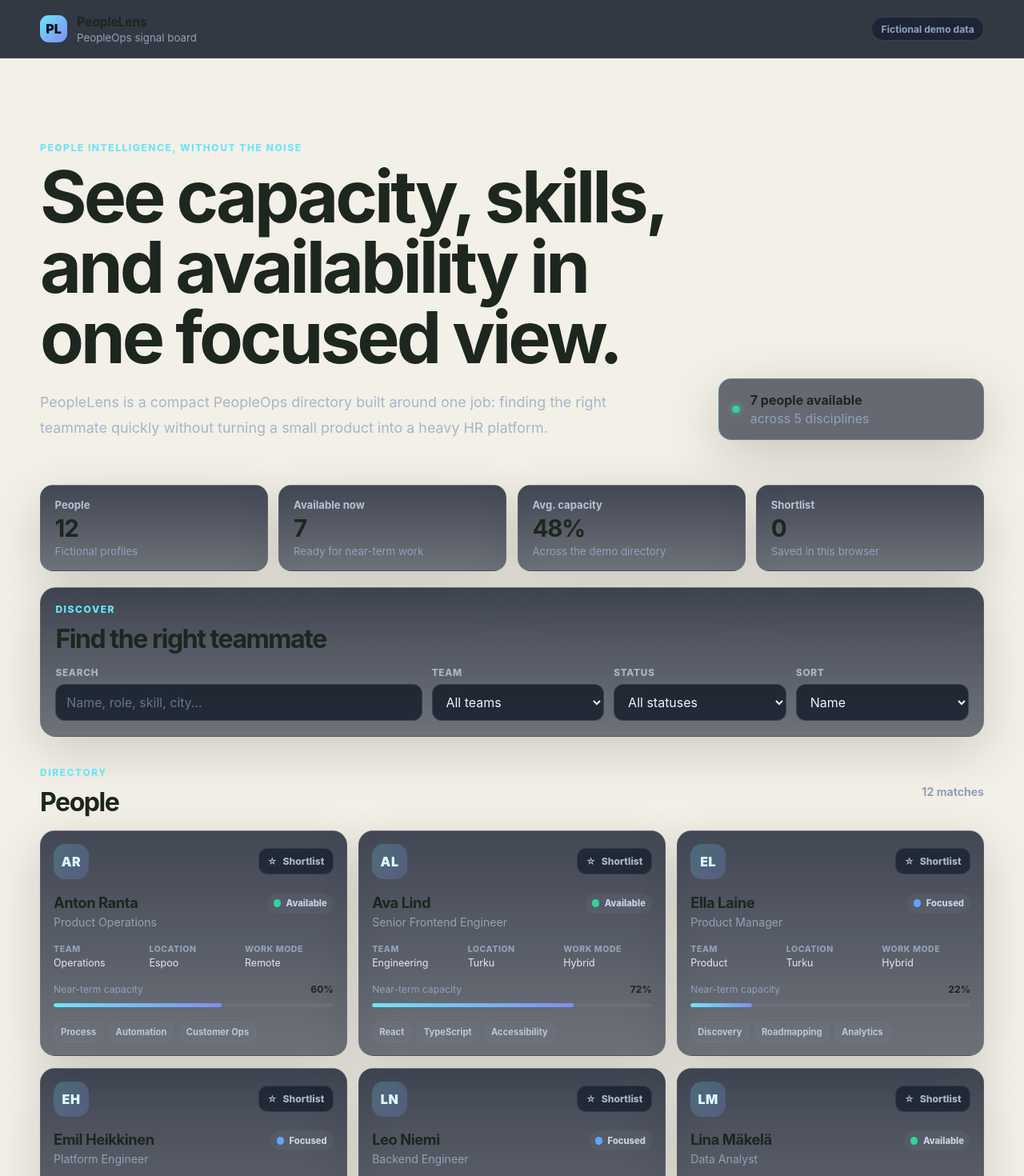
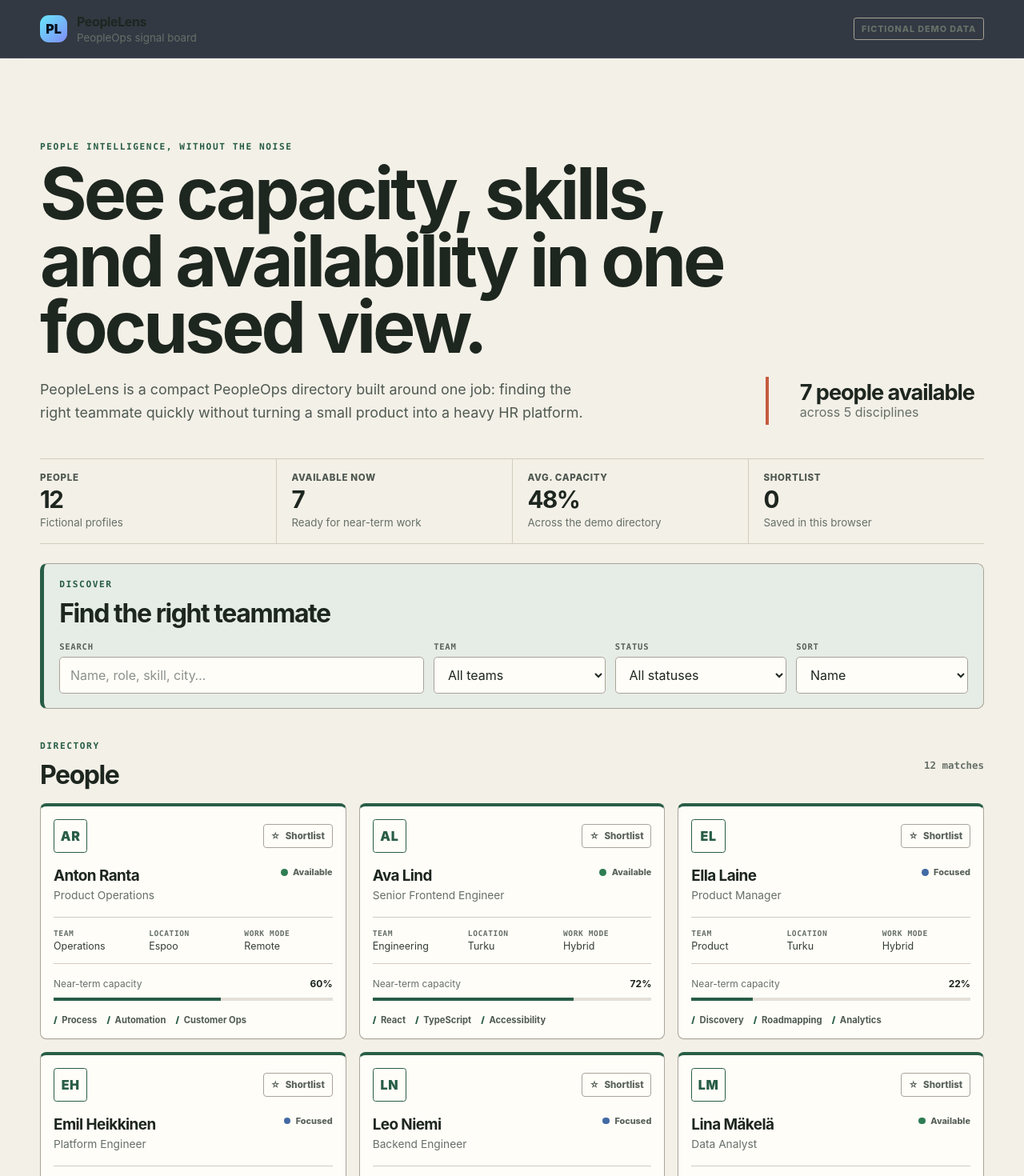
Before and after one commit to MykolaDotsenko/BearIT-employees-list, a React (Vite) app: page / in a window 1280 px wide. Shown: the top 1470 px of the page at 80% size. Built offline with nearby package versions, Linux system fonts and the light colour scheme.

Commit message:
design: replace generic SaaS styling with PeopleLens signal-board language

```diff
--- a/src/App.css
+++ b/src/App.css
@@ -1,7 +1,7 @@
 main {
   width: min(1180px, calc(100% - 2rem));
   margin: 0 auto;
-  padding: 4.5rem 0 2.5rem;
+  padding: 3.75rem 0 2.5rem;
 }
 
 .skip-link {
@@ -10,12 +10,14 @@ main {
   left: 0.75rem;
   z-index: 100;
   transform: translateY(-160%);
-  border-radius: 0.65rem;
-  background: #f8fafc;
-  color: #08111f;
+  border: 2px solid var(--ink);
+  border-radius: 0.25rem;
+  background: var(--surface);
+  color: var(--ink);
   padding: 0.65rem 0.85rem;
   text-decoration: none;
   font-weight: 800;
+  box-shadow: 3px 3px 0 var(--ink);
 }
 
 .skip-link:focus {
@@ -35,43 +37,48 @@ main {
 }
 
 .brand strong {
-  letter-spacing: -0.02em;
+  letter-spacing: -0.025em;
 }
 
 .brand small,
 .demo-badge,
 .hero-signal span,
+.hero-signal small,
 .stats-grid small,
 .person-heading p,
 .person-meta dt,
 .capacity-row span,
 .page-footer {
-  color: #91a1b9;
+  color: var(--muted);
 }
 
 .demo-badge {
-  border: 1px solid rgba(148, 163, 184, 0.22);
-  border-radius: 999px;
-  background: rgba(15, 23, 42, 0.56);
-  padding: 0.42rem 0.7rem;
-  font-size: 0.76rem;
-  font-weight: 700;
+  border: 1px solid var(--line-strong);
+  border-radius: 0.2rem;
+  background: transparent;
+  padding: 0.38rem 0.55rem;
+  font-size: 0.68rem;
+  font-weight: 800;
+  letter-spacing: 0.08em;
+  text-transform: uppercase;
 }
 
 .hero {
   display: grid;
-  grid-template-columns: minmax(0, 1.6fr) minmax(240px, 0.65fr);
-  gap: 2rem;
+  grid-template-columns: minmax(0, 1.75fr) minmax(220px, 0.55fr);
+  gap: 2.5rem;
   align-items: end;
-  padding: 2rem 0 3.5rem;
+  border-bottom: 1px solid var(--line);
+  padding: 2.75rem 0 2.6rem;
 }
 
 .eyebrow {
   margin: 0 0 0.65rem;
-  color: #67e8f9;
-  font-size: 0.75rem;
+  color: var(--forest);
+  font-family: ui-monospace, SFMono-Regular, Menlo, Consolas, monospace;
+  font-size: 0.7rem;
   font-weight: 800;
-  letter-spacing: 0.13em;
+  letter-spacing: 0.14em;
   text-transform: uppercase;
 }
 
@@ -80,89 +87,109 @@ main {
 .results-heading h2,
 .empty-state h2 {
   margin: 0;
+  color: var(--ink);
   letter-spacing: -0.045em;
 }
 
 .hero h1 {
   max-width: 900px;
-  font-size: clamp(2.7rem, 7vw, 5.8rem);
-  line-height: 0.98;
+  font-size: clamp(3rem, 7vw, 6.2rem);
+  line-height: 0.93;
 }
 
 .hero-copy {
-  max-width: 720px;
+  max-width: 690px;
   margin: 1.35rem 0 0;
-  color: #a8b5c8;
+  color: #4f5a52;
   font-size: clamp(1rem, 2vw, 1.12rem);
-  line-height: 1.75;
+  line-height: 1.65;
 }
 
 .hero-signal {
-  display: flex;
-  align-items: center;
-  gap: 0.8rem;
-  border: 1px solid rgba(103, 232, 249, 0.2);
-  border-radius: 1rem;
-  background: rgba(15, 23, 42, 0.62);
-  padding: 1rem;
-  box-shadow: 0 20px 70px rgba(0, 0, 0, 0.18);
+  display: grid;
+  grid-template-columns: auto 1fr;
+  gap: 0.85rem;
+  align-items: start;
+  border-left: 4px solid var(--coral);
+  padding: 0.35rem 0 0.35rem 1rem;
+}
+
+.signal-index {
+  color: var(--coral) !important;
+  font-family: ui-monospace, SFMono-Regular, Menlo, Consolas, monospace;
+  font-size: 0.64rem !important;
+  font-weight: 900;
+  letter-spacing: 0.12em;
+  text-transform: uppercase;
 }
 
 .hero-signal > div {
   display: grid;
-  gap: 0.18rem;
+  gap: 0.1rem;
+}
+
+.hero-signal strong {
+  color: var(--ink);
+  font-size: 1.7rem;
+  letter-spacing: -0.04em;
+  line-height: 1;
+}
+
+.hero-signal small {
+  font-size: 0.76rem;
 }
 
 .signal-dot,
 .status-dot {
   flex: 0 0 auto;
-  width: 0.6rem;
-  height: 0.6rem;
+  width: 0.55rem;
+  height: 0.55rem;
   border-radius: 50%;
-}
-
-.signal-dot {
-  background: #34d399;
-  box-shadow: 0 0 0 0.35rem rgba(52, 211, 153, 0.12);
 }
 
 .stats-grid {
   display: grid;
   grid-template-columns: repeat(4, minmax(0, 1fr));
-  gap: 0.85rem;
-  margin-bottom: 1.25rem;
-}
-
-.stats-grid article,
-.filter-panel,
-.person-card,
-.empty-state {
-  border: 1px solid rgba(148, 163, 184, 0.16);
-  background: linear-gradient(180deg, rgba(15, 23, 42, 0.78), rgba(15, 23, 42, 0.58));
-  box-shadow: 0 18px 65px rgba(0, 0, 0, 0.16);
+  margin: 0 0 1.5rem;
+  border-bottom: 1px solid var(--line);
 }
 
 .stats-grid article {
   display: grid;
-  gap: 0.2rem;
-  border-radius: 1rem;
-  padding: 1rem 1.1rem;
+  gap: 0.16rem;
+  padding: 1rem 1.15rem 1.15rem;
+  border-left: 1px solid var(--line);
+}
+
+.stats-grid article:first-child {
+  border-left: 0;
+  padding-left: 0;
+}
+
+.stats-grid article:last-child {
+  padding-right: 0;
 }
 
 .stats-grid article > span {
-  color: #b5c1d2;
-  font-size: 0.82rem;
-  font-weight: 700;
+  color: #4d574f;
+  font-size: 0.72rem;
+  font-weight: 800;
+  letter-spacing: 0.06em;
+  text-transform: uppercase;
 }
 
 .stats-grid strong {
+  color: var(--ink);
   font-size: 1.85rem;
-  letter-spacing: -0.04em;
+  letter-spacing: -0.05em;
 }
 
 .filter-panel {
-  border-radius: 1.25rem;
-  padding: 1.15rem;
+  border: 1px solid var(--line-strong);
+  border-left: 5px solid var(--forest);
+  border-radius: 0.55rem;
+  background: var(--surface-muted);
+  padding: 1.15rem 1.2rem;
 }
 
 .filter-heading-row,
@@ -190,19 +217,22 @@ main {
 .text-button,
 .pin-button,
 .empty-state button {
-  border: 0;
-  border-radius: 0.7rem;
   font-weight: 800;
 }
 
 .text-button {
+  border: 0;
+  border-radius: 0;
   background: transparent;
-  color: #67e8f9;
-  padding: 0.55rem 0.65rem;
+  color: var(--forest);
+  padding: 0.35rem 0;
+  text-decoration: underline;
+  text-decoration-thickness: 1px;
+  text-underline-offset: 0.22em;
 }
 
 .text-button:hover {
-  background: rgba(103, 232, 249, 0.08);
+  text-decoration-thickness: 2px;
 }
 
 .filter-grid {
@@ -217,10 +247,11 @@ main {
 }
 
 .field span {
-  color: #a8b5c8;
-  font-size: 0.74rem;
+  color: #59635b;
+  font-family: ui-monospace, SFMono-Regular, Menlo, Consolas, monospace;
+  font-size: 0.66rem;
   font-weight: 800;
-  letter-spacing: 0.06em;
+  letter-spacing: 0.07em;
   text-transform: uppercase;
 }
 
@@ -228,57 +259,87 @@ main {
 .field select {
   width: 100%;
   min-height: 46px;
-  border: 1px solid rgba(148, 163, 184, 0.2);
-  border-radius: 0.75rem;
-  background: rgba(8, 17, 31, 0.72);
-  color: #edf4ff;
+  border: 1px solid var(--line-strong);
+  border-radius: 0.3rem;
+  background: var(--surface);
+  color: var(--ink);
   padding: 0.7rem 0.8rem;
 }
 
+.field input:hover,
+.field select:hover {
+  border-color: #837d73;
+}
+
 .field input::placeholder {
-  color: #66758d;
+  color: #8b918b;
 }
 
 .results-heading {
-  margin: 2.3rem 0 1rem;
+  margin: 2.45rem 0 1rem;
 }
 
 .result-count {
   margin: 0;
-  color: #91a1b9;
-  font-size: 0.88rem;
+  color: var(--muted);
+  font-family: ui-monospace, SFMono-Regular, Menlo, Consolas, monospace;
+  font-size: 0.78rem;
   font-weight: 700;
 }
 
 .people-grid {
   display: grid;
   grid-template-columns: repeat(3, minmax(0, 1fr));
-  gap: 0.9rem;
+  gap: 1rem;
 }
 
 .person-card {
-  border-radius: 1.15rem;
+  --team-accent: var(--forest);
+  border: 1px solid var(--line-strong);
+  border-top: 4px solid var(--team-accent);
+  border-radius: 0.5rem;
+  background: var(--surface);
   padding: 1rem;
+  box-shadow: 0 1px 0 rgba(29, 38, 31, 0.06);
   transition:
-    transform 180ms ease,
-    border-color 180ms ease,
-    box-shadow 180ms ease;
+    transform 160ms ease,
+    box-shadow 160ms ease;
+}
+
+.person-card[data-team="engineering"] {
+  --team-accent: var(--forest);
+}
+
+.person-card[data-team="design"] {
+  --team-accent: var(--coral);
+}
+
+.person-card[data-team="data"] {
+  --team-accent: var(--blue);
+}
+
+.person-card[data-team="product"] {
+  --team-accent: var(--gold);
+}
+
+.person-card[data-team="operations"] {
+  --team-accent: var(--plum);
 }
 
 .person-card:hover {
   transform: translateY(-2px);
-  border-color: rgba(103, 232, 249, 0.28);
-  box-shadow: 0 22px 70px rgba(0, 0, 0, 0.22);
+  box-shadow: 4px 5px 0 rgba(29, 38, 31, 0.12);
 }
 
 .avatar {
   display: grid;
   place-items: center;
-  width: 2.75rem;
-  height: 2.75rem;
-  border-radius: 0.9rem;
-  background: linear-gradient(135deg, rgba(103, 232, 249, 0.22), rgba(129, 140, 248, 0.22));
-  color: #dffaff;
+  width: 2.65rem;
+  height: 2.65rem;
+  border: 1px solid var(--team-accent);
+  border-radius: 0.22rem;
+  background: var(--surface);
+  color: var(--team-accent);
   font-weight: 900;
   letter-spacing: 0.04em;
 }
@@ -286,34 +347,41 @@ main {
 .pin-button {
   display: inline-flex;
   align-items: center;
-  gap: 0.42rem;
-  border: 1px solid rgba(148, 163, 184, 0.16);
-  background: rgba(8, 17, 31, 0.58);
-  color: #a8b5c8;
-  padding: 0.5rem 0.65rem;
-  font-size: 0.76rem;
+  gap: 0.4rem;
+  border: 1px solid var(--line-strong);
+  border-radius: 0.25rem;
+  background: transparent;
+  color: #59635b;
+  padding: 0.45rem 0.55rem;
+  font-size: 0.72rem;
+}
+
+.pin-button:hover {
+  border-color: var(--ink);
+  color: var(--ink);
 }
 
 .pin-button[aria-pressed="true"] {
-  border-color: rgba(250, 204, 21, 0.26);
-  color: #fde68a;
-  background: rgba(250, 204, 21, 0.07);
+  border-color: var(--ink);
+  background: var(--ink);
+  color: var(--surface);
 }
 
 .person-heading {
   align-items: flex-start;
-  margin-top: 1.1rem;
+  margin-top: 1.05rem;
 }
 
 .person-heading h3 {
   margin: 0;
-  font-size: 1.15rem;
-  letter-spacing: -0.025em;
+  color: var(--ink);
+  font-size: 1.18rem;
+  letter-spacing: -0.03em;
 }
 
 .person-heading p {
   margin: 0.25rem 0 0;
-  font-size: 0.88rem;
+  font-size: 0.86rem;
   line-height: 1.35;
 }
 
@@ -322,31 +390,31 @@ main {
   align-items: center;
   gap: 0.4rem;
   flex: 0 0 auto;
-  border-radius: 999px;
-  background: rgba(148, 163, 184, 0.08);
-  padding: 0.35rem 0.5rem;
-  color: #c7d2e1;
-  font-size: 0.7rem;
+  color: #59635b;
+  font-size: 0.68rem;
   font-weight: 800;
 }
 
 .status-available .status-dot {
-  background: #34d399;
+  background: #2e7d54;
 }
 
 .status-focused .status-dot {
-  background: #60a5fa;
+  background: #426aa4;
 }
 
 .status-away .status-dot {
-  background: #94a3b8;
+  background: #8a8f89;
 }
 
 .person-meta {
   display: grid;
   grid-template-columns: repeat(3, minmax(0, 1fr));
   gap: 0.55rem;
-  margin: 1.15rem 0;
+  margin: 1.1rem 0;
+  padding: 0.85rem 0;
+  border-top: 1px solid var(--line);
+  border-bottom: 1px solid var(--line);
 }
 
 .person-meta div {
@@ -354,16 +422,17 @@ main {
 }
 
 .person-meta dt {
-  font-size: 0.66rem;
+  font-family: ui-monospace, SFMono-Regular, Menlo, Consolas, monospace;
+  font-size: 0.6rem;
   font-weight: 800;
-  letter-spacing: 0.05em;
+  letter-spacing: 0.06em;
   text-transform: uppercase;
 }
 
 .person-meta dd {
   overflow: hidden;
   margin: 0.2rem 0 0;
-  color: #e2e8f0;
+  color: #343e37;
   font-size: 0.78rem;
   text-overflow: ellipsis;
   white-space: nowrap;
@@ -376,76 +445,87 @@ main {
 
 .capacity-row span,
 .capacity-row strong {
-  font-size: 0.76rem;
+  font-size: 0.75rem;
+}
+
+.capacity-row strong {
+  color: var(--ink);
 }
 
 .capacity-row meter {
   width: 100%;
-  height: 0.55rem;
+  height: 0.48rem;
   border: 0;
-  border-radius: 999px;
+  border-radius: 0;
 }
 
 .capacity-row meter::-webkit-meter-bar {
   border: 0;
-  border-radius: 999px;
-  background: rgba(148, 163, 184, 0.12);
+  border-radius: 0;
+  background: #e4e0d8;
 }
 
 .capacity-row meter::-webkit-meter-optimum-value {
-  border-radius: 999px;
-  background: linear-gradient(90deg, #67e8f9, #818cf8);
+  border-radius: 0;
+  background: var(--team-accent);
 }
 
 .skill-list {
   display: flex;
   flex-wrap: wrap;
-  gap: 0.4rem;
-  margin: 1rem 0 0;
+  gap: 0.35rem 0.75rem;
+  margin: 0.95rem 0 0;
   padding: 0;
   list-style: none;
 }
 
 .skill-list li {
-  border: 1px solid rgba(148, 163, 184, 0.13);
-  border-radius: 999px;
-  background: rgba(148, 163, 184, 0.05);
-  padding: 0.32rem 0.5rem;
-  color: #b9c7d9;
+  color: #4f5a52;
   font-size: 0.7rem;
   font-weight: 700;
+}
+
+.skill-list li::before {
+  content: "/";
+  margin-right: 0.35rem;
+  color: var(--team-accent);
+  font-weight: 900;
 }
 
 .empty-state {
   display: grid;
   place-items: center;
-  border-radius: 1.15rem;
+  border: 1px dashed var(--line-strong);
+  border-radius: 0.45rem;
+  background: var(--surface);
   padding: 4rem 1rem;
   text-align: center;
 }
 
 .empty-state > span {
-  color: #67e8f9;
+  color: var(--forest);
   font-size: 3rem;
 }
 
 .empty-state p {
   max-width: 480px;
   margin: 0.7rem 0 1rem;
-  color: #91a1b9;
+  color: var(--muted);
 }
 
 .empty-state button {
-  background: #e8eef8;
-  color: #08111f;
+  border: 1px solid var(--ink);
+  border-radius: 0.25rem;
+  background: var(--ink);
+  color: var(--surface);
   padding: 0.7rem 0.9rem;
 }
 
 .page-footer {
   margin-top: 3rem;
-  border-top: 1px solid rgba(148, 163, 184, 0.13);
+  border-top: 1px solid var(--line);
   padding: 1.5rem 0 0;
-  font-size: 0.78rem;
+  font-size: 0.76rem;
 }
 
 .page-footer p {
@@ -453,9 +533,10 @@ main {
 }
 
 .page-footer a {
-  color: #67e8f9;
+  color: var(--forest);
   font-weight: 800;
-  text-decoration: none;
+  text-decoration: underline;
+  text-underline-offset: 0.2em;
 }
 
 @media (max-width: 920px) {
@@ -464,12 +545,21 @@ main {
   }
 
   .hero-signal {
-    width: fit-content;
+    max-width: 360px;
   }
 
   .stats-grid,
   .people-grid {
     grid-template-columns: repeat(2, minmax(0, 1fr));
+  }
+
+  .stats-grid article:nth-child(3) {
+    border-left: 0;
+    padding-left: 0;
+  }
+
+  .stats-grid article:nth-child(-n + 2) {
+    border-bottom: 1px solid var(--line);
   }
 
   .filter-grid {
@@ -484,7 +574,7 @@ main {
 @media (max-width: 620px) {
   main {
     width: min(100% - 1rem, 1180px);
-    padding-top: 2.5rem;
+    padding-top: 2.4rem;
   }
 
   .demo-badge {
@@ -492,17 +582,32 @@ main {
   }
 
   .hero {
-    padding-bottom: 2.4rem;
+    gap: 1.75rem;
+    padding-top: 2rem;
+    padding-bottom: 2.1rem;
   }
 
   .hero h1 {
-    font-size: clamp(2.5rem, 13vw, 4rem);
+    font-size: clamp(2.7rem, 13vw, 4.2rem);
   }
 
   .stats-grid,
   .people-grid,
   .filter-grid {
     grid-template-columns: 1fr;
+  }
+
+  .stats-grid article,
+  .stats-grid article:first-child,
+  .stats-grid article:nth-child(3),
+  .stats-grid article:last-child {
+    border-left: 0;
+    border-bottom: 1px solid var(--line);
+    padding: 0.85rem 0;
+  }
+
+  .stats-grid article:last-child {
+    border-bottom: 0;
   }
 
   .field-search {
@@ -528,14 +633,13 @@ main {
 @media (forced-colors: active) {
   .person-card,
   .filter-panel,
-  .stats-grid article,
   .pin-button,
   .field input,
-  .field select {
+  .field select,
+  .empty-state {
     border: 1px solid CanvasText;
   }
 
-  .signal-dot,
   .status-dot {
     forced-color-adjust: none;
   }
```
